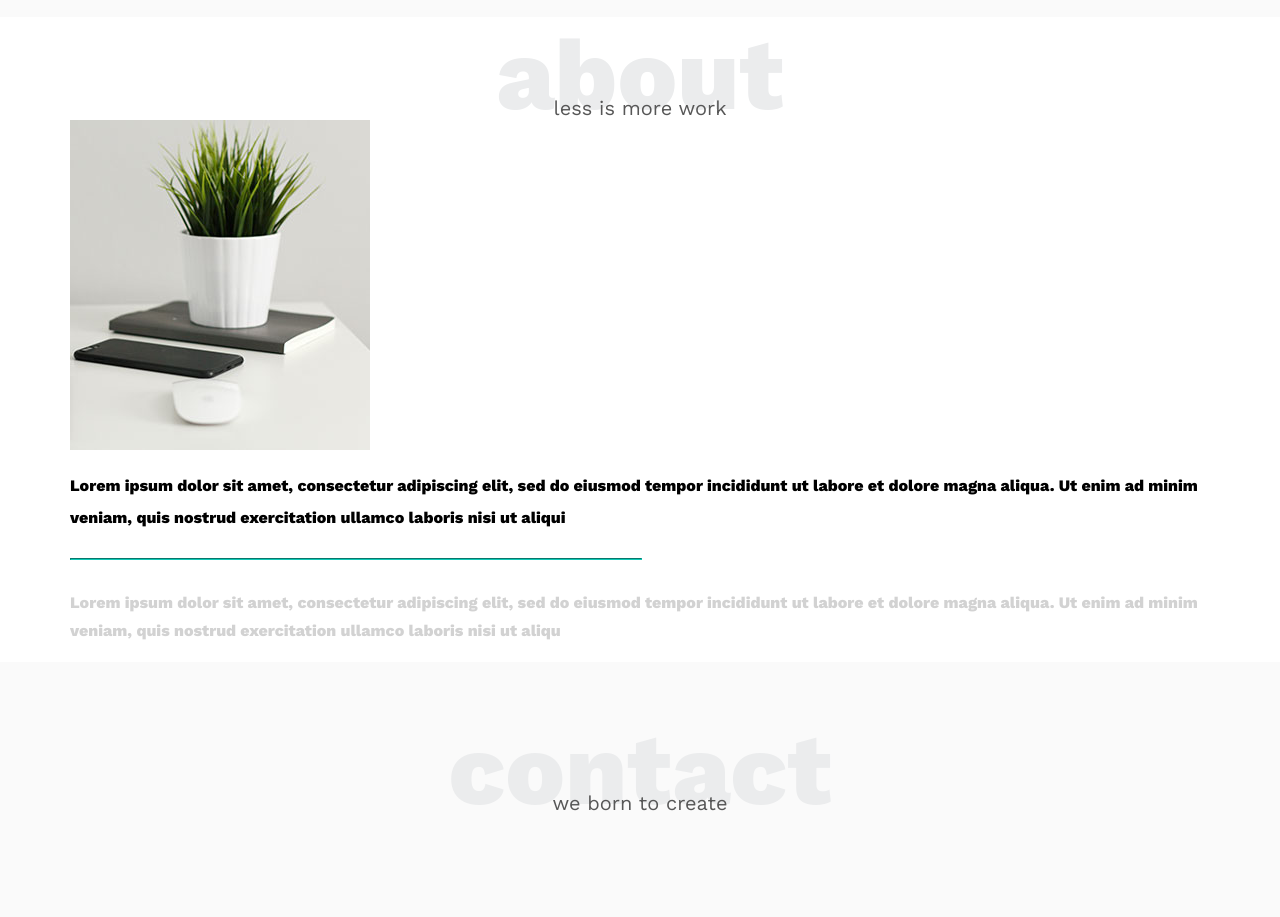
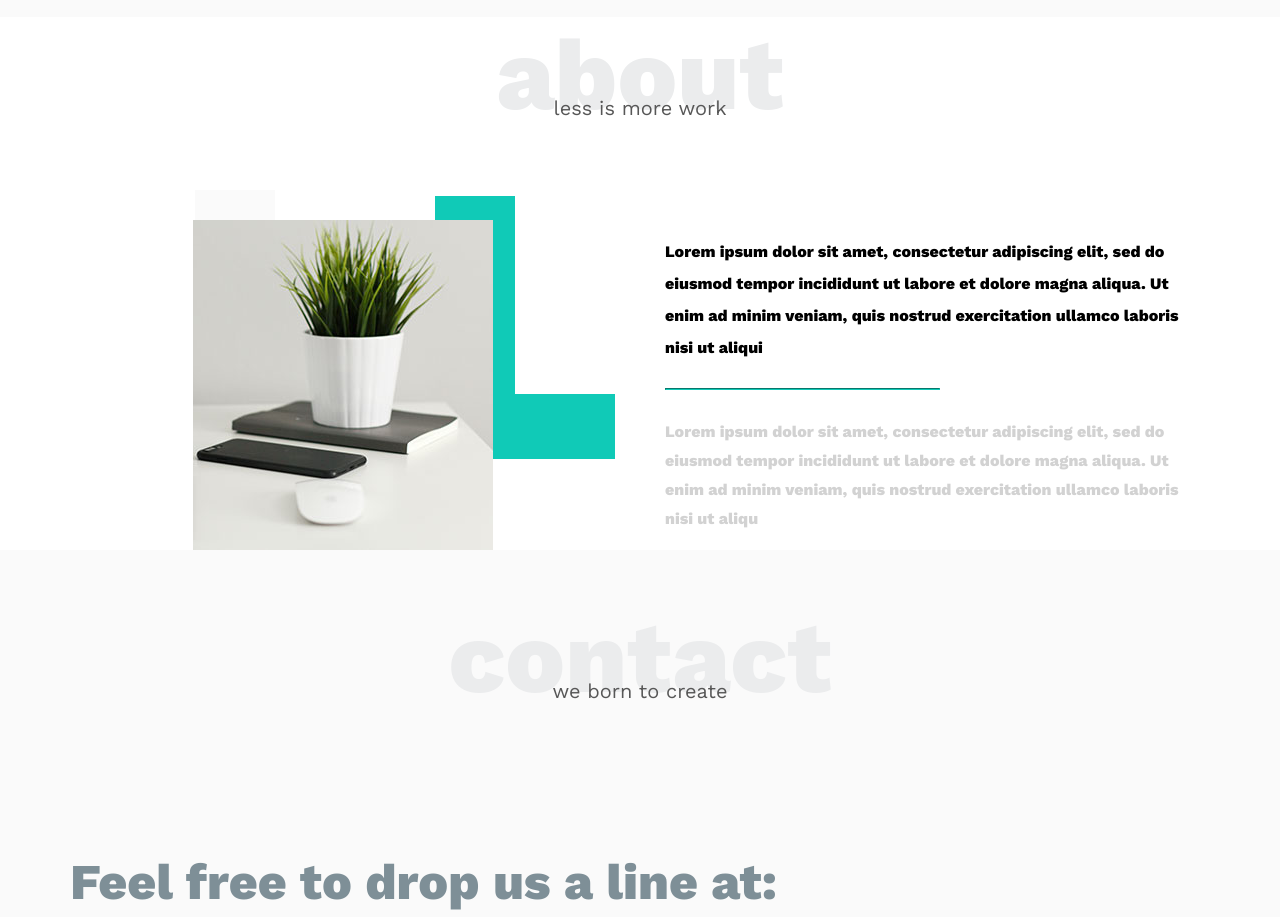
Before and after one commit to Ahmed-H-Ismael/Agency, a plain HTML site: page index.html in a window 1280 px wide. Shown: the part 2380-3297 px from the top of the page. Drawn offline with nearby package versions, Linux system fonts and the light colour scheme.

Commit message:
fix error

```diff
--- a/css/style.css
+++ b/css/style.css
@@ -379,7 +379,7 @@ header .main-menue ul li a:hover{
     padding-bottom: 50px;
     padding-top: 50px;
 }
-.about .about-grid
+.about .about-grid{
     display: grid;
     grid-template-columns: repeat(2,1fr);
     grid-gap: 50px;
```
